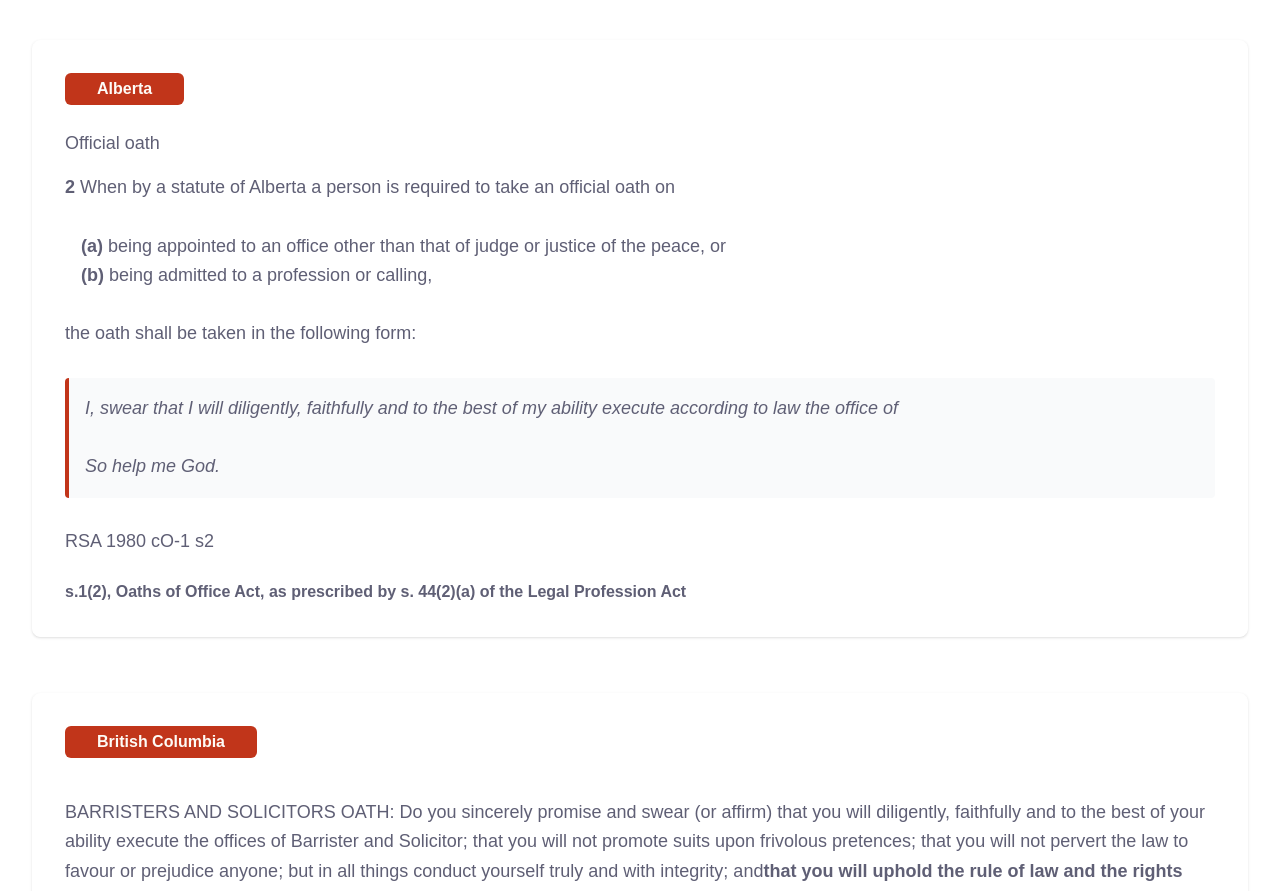
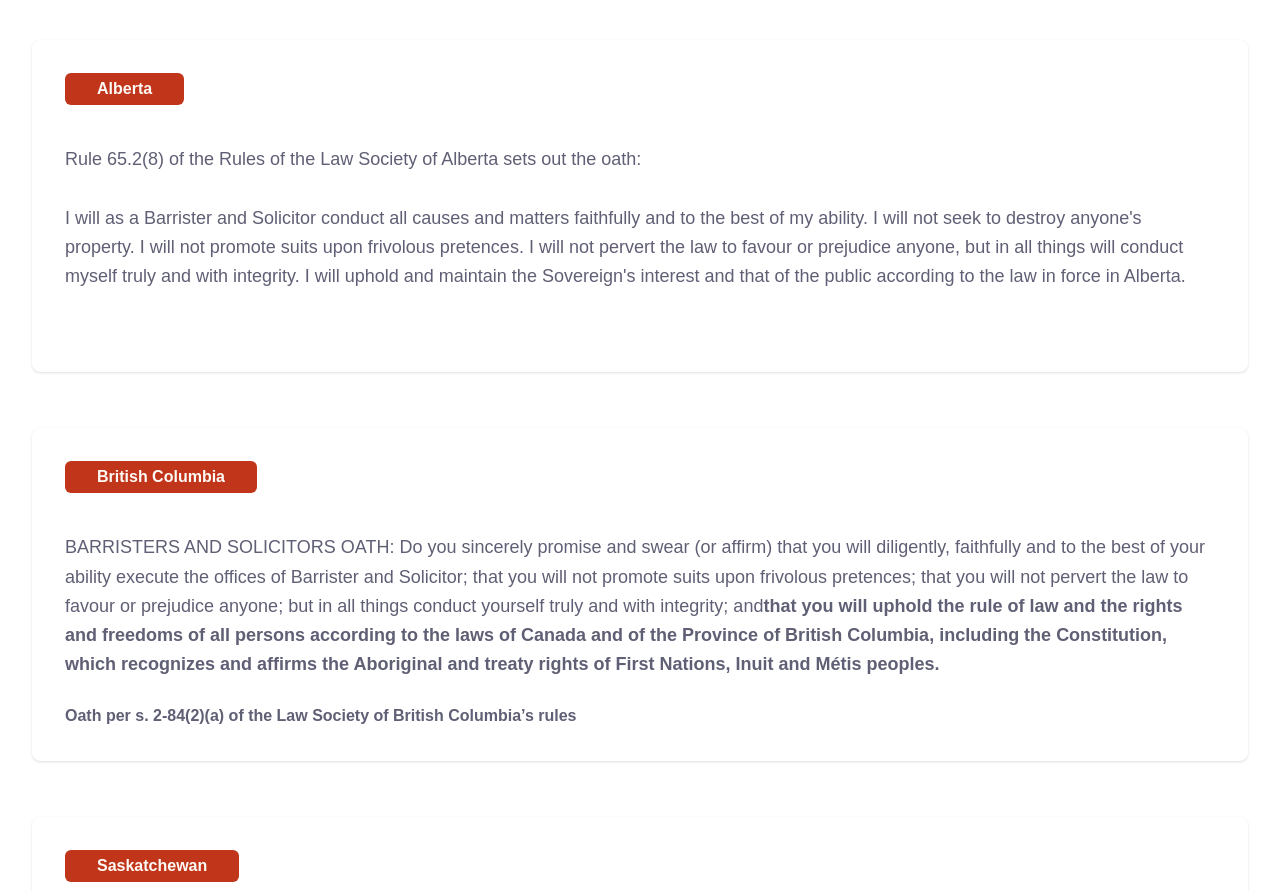
Before and after one commit to Ifeayolu/Rule-of-Law-Project-Canada, a Next.js app: page /provincial-bylaws in a window 1280 px wide. Shown: the part 800-1691 px from the top of the page. Built offline with nearby package versions, Linux system fonts and the light colour scheme.

Commit message:
changes made

```diff
--- a/pages/provincial-bylaws.js
+++ b/pages/provincial-bylaws.js
@@ -85,36 +85,25 @@
       },
       {
         tag: 'Alberta',
-        title: 'Official oath',
+
         content: (
           <div>
-            <strong>2</strong> When by a statute of Alberta a person is required
-            to take an official oath on
+            Rule 65.2(8) of the Rules of the Law Society of Alberta sets out the
+            oath:
             <br />
             <br />
-            <div className='ml-4'>
-              <strong>(a)</strong> being appointed to an office other than that
-              of judge or justice of the peace, or
-              <br />
-              <strong>(b)</strong> being admitted to a profession or calling,
+            <div>
+              I will as a Barrister and Solicitor conduct all causes and matters
+              faithfully and to the best of my ability. I will not seek to
+              destroy anyone&apos;s property. I will not promote suits upon
+              frivolous pretences. I will not pervert the law to favour or
+              prejudice anyone, but in all things will conduct myself truly and
+              with integrity. I will uphold and maintain the Sovereign&apos;s
+              interest and that of the public according to the law in force in
+              Alberta.
             </div>
-            <br />
-            the oath shall be taken in the following form:
-            <br />
-            <br />
-            <div className='italic bg-gray-50 p-4 border-l-4 border-[#C1351A] rounded'>
-              I, swear that I will diligently, faithfully and to the best of my
-              ability execute according to law the office of
-              <br />
-              <br />
-              So help me God.
-            </div>
-            <br />
-            RSA 1980 cO‑1 s2
           </div>
         ),
-        section:
-          's.1(2), Oaths of Office Act, as prescribed by s. 44(2)(a) of the Legal Profession Act',
       },
       {
         tag: 'British Columbia',
```
